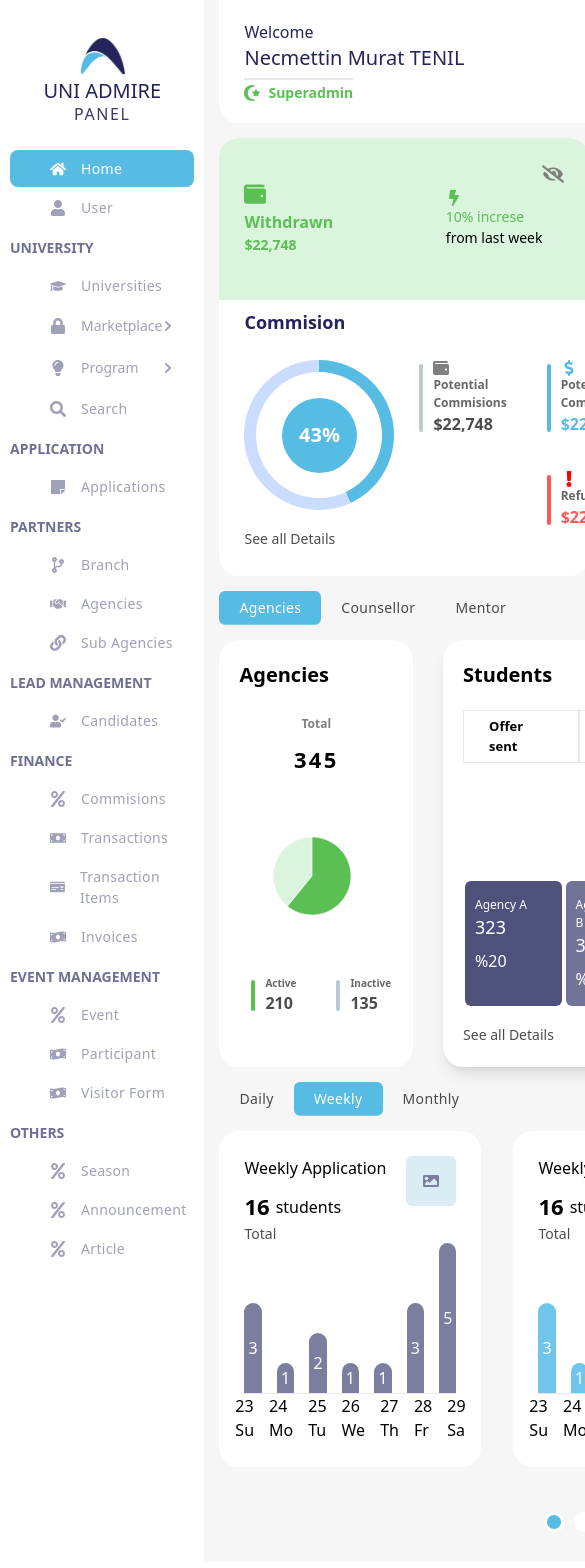
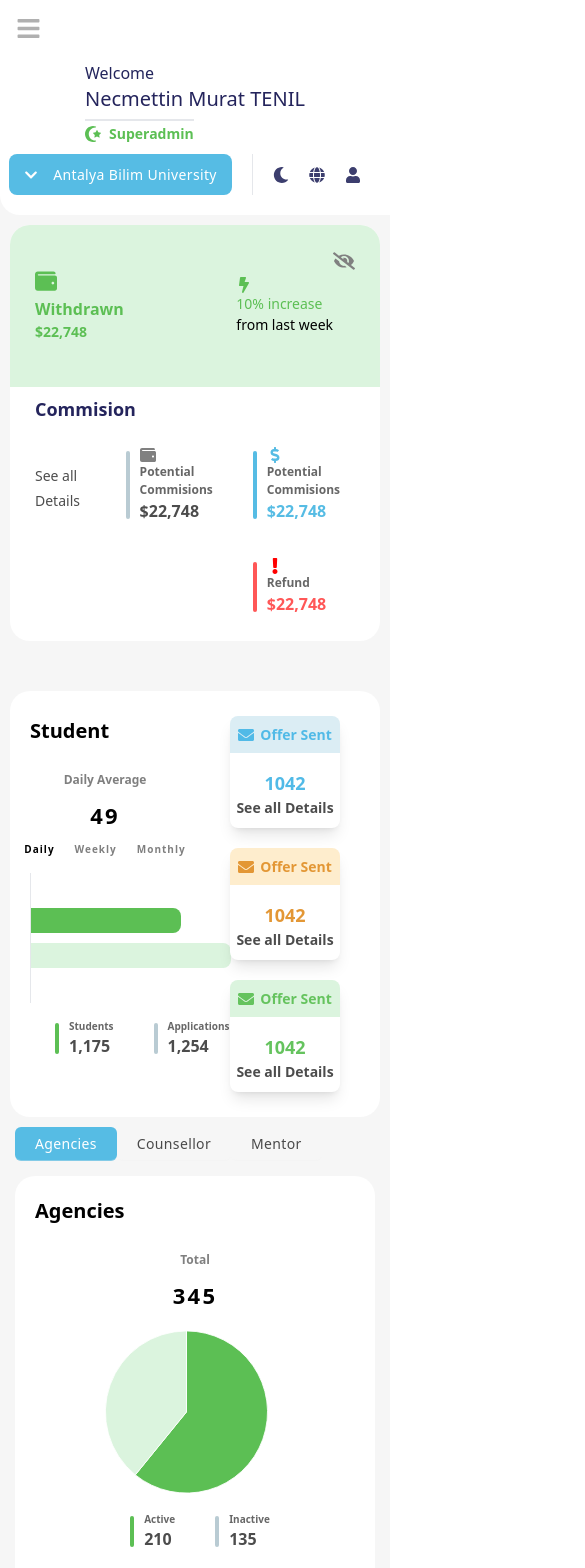
Before and after one commit to VinsDev/task, a React (Create React App) app: page / in a window 390 px wide. Shown: the top 1568 px of the page, 585 px wide, since content can reach past the window. Built offline with nearby package versions, Linux system fonts and the light colour scheme.

Commit message:
update 2

```diff
--- a/src/App.js
+++ b/src/App.js
@@ -3,16 +3,42 @@ import React, { useState } from 'react';
 import Sidebar from './components/Sidebar';
 import DashboardView from './components/Header';
 import { Outlet } from 'react-router-dom';
+import { FaBars } from 'react-icons/fa';
 
 
 function App() {
+  const [sidebarVisible, setSidebarVisible] = useState(false);
+
+  const toggleSidebar = () => {
+    setSidebarVisible(!sidebarVisible);
+  };
+
+  const closeSidebar = () => {
+    setSidebarVisible(false);
+  };
+
   return (
     <div className="flex">
-      <div className='basis-[16%] h-[100vh]'>
+
+
+      {sidebarVisible && (
+        <div className='md:hidden'>
+           <div
+          className="fixed inset-0 bg-white opacity-5 z-40"
+          onClick={closeSidebar}
+        ></div>
+        </div>
+
+      )}
+
+      <div className={`md:w-[16%] h-screen text-white ${sidebarVisible ? 'translate-x-0' : '-translate-x-full'} transform transition-transform duration-300 ease-in-out fixed top-0 left-0 md:static md:translate-x-0 md:flex md:inset-0`}>
         <Sidebar />
       </div>
-      <div className='basis-[84%]'>
-        {/* <DashboardView /> */}
+
+      <div className='md:flex-grow'>
+        <div className='md:hidden pl-4 pt-4'>
+          <FaBars onClick={toggleSidebar} size={25} color='#b0b0b0' />
+        </div>
         <div>
           <Outlet></Outlet>
         </div>
--- a/src/components/Home.js
+++ b/src/components/Home.js
@@ -5,10 +5,10 @@ import { PieChart } from '@mui/x-charts';
 
 const Home = () => {
     return (
-        <div className='min-h-screen bg-[#f6f6f6]'>
-            <div className='ml-[15px] px-[25px] py-[20px] bg-white rounded-bl-[20px]'>
-                <div className='flex justify-between items-center'>
-                    <div>
+        <div className='min-h-screen bg-[#f6f6f6] md:max-w-screen-md lg:max-w-screen-lg xl:max-w-screen-xl mx-auto'>
+            <div className='md:ml-[15px] md:px-[25px] py-[20px] bg-white rounded-bl-[20px]'>
+                <div className='flex flex-col md:flex-row justify-between items-center'>
+                    <div className='mb-[10px] md:mb-0'>
                         <p className='text-[#23255c] text-[16px] leading-[25px] font-normal'>Welcome</p>
                         <p className='text-[#24245c] text-[20px] leading-[25px] font-normal'>Necmettin Murat TENIL</p>
                         <div className='flex items-center justify-center gap-[8px] border-t-[2px] w-fit mt-[8px] pt-[2px]'>
@@ -29,13 +29,13 @@ const Home = () => {
                             <FaUser color='#3c3e6e' />
                         </div>
                     </div>
-
                 </div>
             </div>
+
             <div>
                 <div className='flex'>
-                    <div className='grid grid-cols-2 gap-[30px]'>
-                        <div className='rounded-[20px] bg-white m-[15px]'>
+                    <div className='grid md:grid-cols-2 gap-[30px]'>
+                        <div className='rounded-[20px] bg-white m-[10px]'>
                             <div className='flex justify-between p-[25px] bg-[#dbf4de] rounded-tr-[20px] rounded-tl-[20px]'>
                                 <div className='my-[20px]'>
                                     <FaWallet color='#5cbf54' size={22} />
@@ -46,7 +46,7 @@ const Home = () => {
                                     <div className='flex items-center'>
                                         <div>
                                             <FaBolt color='#5cbf54' />
-                                            <p className='text-[#5cbf54] font-normal text-[14px]'>10% increse</p>
+                                            <p className='text-[#5cbf54] font-normal text-[14px]'>10% increase</p>
                                             <p className='text-grey/[0.7] font-normal text-[14px]'>from last week</p>
                                         </div>
 
@@ -61,7 +61,7 @@ const Home = () => {
                                 <p className='text-[#24245c] text-[18px] leading-[25px] font-bold'>Commision</p>
                                 <div className='flex pt-[25px] justify-between'>
                                     <div className='items-center space-y-4 md:space-y-8 lg:space-y-12'>
-                                        <CircularProgressBar targetValue={43} />
+                                        {/* <CircularProgressBar targetValue={43} /> */}
                                         <p className='text-black/[0.7] text-[14px] leading-[25px] font-normal mt-4'>See all Details</p>
                                     </div>
                                     <div className='flex'>
@@ -97,7 +97,7 @@ const Home = () => {
                                 </div>
                             </div>
                         </div>
-                        <div className='rounded-[20px] bg-white my-[15px] mr-[40px] px-[20px] py-[25px]'>
+                        <div className='rounded-[20px] bg-white m-[10px] px-[20px] py-[25px]'>
                             <div className='grid grid-cols-2 gap-[30px]'>
                                 <div className='space-y-4 md:space-y-8 lg:space-y-12'>
                                     <p className='text-black font-bold text-[20px]'>Student</p>
@@ -177,15 +177,14 @@ const Home = () => {
                             </div>
                         </div>
                     </div>
-                    <div>
-                      <div className='h-[50px] w-[50px] bg-white shadow-lg rounded-[10px] mt-[20px] flex items-center justify-center cursor-pointer'>
-                        <FaBell color='#3c3e6e'/>
+                    <div className='hidden md:inline'>
+                        <div className='h-[50px] w-[50px] bg-white shadow-lg rounded-[10px] mt-[20px] ml-[10px] flex items-center justify-center cursor-pointer'>
+                            <FaBell color='#3c3e6e' />
                         </div>
-                      <div className='h-[50px] w-[50px] bg-[#56bce4] shadow-lg rounded-[10px] mt-[10px] flex items-center justify-center cursor-pointer'>
-                        <FaVolumeUp color='white'/>
+                        <div className='h-[50px] w-[50px] bg-[#56bce4] shadow-lg rounded-[10px] mt-[10px] ml-[10px] flex items-center justify-center cursor-pointer'>
+                            <FaVolumeUp color='white' />
                         </div>
                     </div>
-
                 </div>
 
                 <div className='flex pl-[15px]'>
@@ -199,8 +198,8 @@ const Home = () => {
                         <p className='text-[14px] font-normal text-black/[0.7] tracking-wide'>Mentor</p>
                     </div>
                 </div>
-                <div className='flex'>
-                    <div className='w-[22%] rounded-[20px] bg-white m-[15px] px-[20px] py-[20px]'>
+                <div className='flex flex-col md:flex-row'>
+                    <div className='md:w-[22%] rounded-[20px] bg-white m-[15px] px-[20px] py-[20px]'>
                         <p className='text-black font-bold text-[20px]'>Agencies</p>
                         <div className='flex justify-center items-center mt-[25px]'>
                             <h1 className='text-black/[0.5] text-[12px] font-bold'>Total</h1>
@@ -239,7 +238,7 @@ const Home = () => {
                             </div>
                         </div>
                     </div>
-                    <div className='w-[44%] rounded-[20px] bg-white m-[15px] px-[20px] py-[20px] shadow-lg'>
+                    <div className='md:w-[44%] rounded-[20px] bg-white m-[15px] px-[20px] py-[20px] shadow-lg'>
                         <p className='text-black font-bold text-[20px]'>Students</p>
                         <div className='grid grid-cols-3 pt-[20px]'>
                             <div className='border-[1px] flex items-center justify-center'>
@@ -282,7 +281,7 @@ const Home = () => {
                         </div>
                         <p className='text-black/[0.7] text-[14px] leading-[25px] font-normal mt-4'>See all Details</p>
                     </div>
-                    <div className='w-[22%] rounded-[20px] bg-white m-[15px] px-[20px] py-[20px]'>
+                    <div className='md:w-[22%] rounded-[20px] bg-white m-[15px] px-[20px] py-[20px]'>
                         <p className='text-black font-bold text-[20px]'>Commision</p>
                         <div className='h-[10px] bg-[#ff5353] w-[100%] rounded-br-[5px] rounded-bl-[5px] mt-[10px]'>
 
@@ -330,7 +329,7 @@ const Home = () => {
                         <p className='text-[14px] font-normal text-black/[0.7] tracking-wide'>Monthly</p>
                     </div>
                 </div>
-                <div className='grid grid-cols-3 gap-[2px]'>
+                <div className='grid md:grid-cols-3 gap-2'>
                     <R3cards title="Weekly Application" lightColor="#dbedf4" color="#7c7e9f" />
                     <R3cards title="Weekly Offer Sent" lightColor="#dbedf4" color="#6fc5eb" />
                     <R3cards title="Weekly Acceptance" lightColor="#dbf4de" color="#7bcb75" />
--- a/src/components/Sidebar.js
+++ b/src/components/Sidebar.js
@@ -1,14 +1,14 @@
-import React from 'react'
+import React from 'react';
 import logo from '../assets/logo.png';
 import { FaAppStore, FaChevronRight, FaCodeBranch, FaGraduationCap, FaHandshake, FaHome, FaLanguage, FaLightbulb, FaLink, FaLock, FaMoneyBill, FaMoneyBillWave, FaMoneyCheck, FaPercent, FaSchool, FaSearch, FaStickyNote, FaSubway, FaUser, FaUserCheck } from 'react-icons/fa';
 
 const Sidebar = () => {
   return (
-        <div className='bg-[#FFFFFF] h-screen px-[10px]'>
-            {/* Logo . . . */}
+    <div className='bg-white h-screen px-[10px]'>
+      {/* Logo */}
       <div className='pt-[30px] pb-[20px] items-center justify-center border-b-[1px] border-[#EDEDED]/[0.3]'>
         <div className='flex justify-center relative'>
-                    <img src={logo} alt='' className=' h-[50px] w-[60px] cursor-pointer' />
+          <img src={logo} alt='' className='h-[50px] w-[60px] cursor-pointer' />
         </div>
         <div className='flex justify-center items-center'>
           <h1 className='text-[#24245c] text-[20px] leading-[22px] font-normal cursor-pointer'>UNI ADMIRE</h1>
@@ -46,24 +46,21 @@ const Sidebar = () => {
       <SidebarItem icon={<FaPercent color='#9fa1b8' />} text="Announcement" />
       <SidebarItem icon={<FaPercent color='#9fa1b8' />} text="Article" />
     </div>
-    )
-}
+  );
+};
 
 const SidebarItem = ({ icon, text, active }) => {
-    return active ? (<div className='flex items-center gap-[15px] py-[8px] pl-[40px] bg-[#56bce4] rounded-[8px] my-[2px] cursor-pointer'>
+  return (
+    <div className={`flex items-center gap-[15px] py-[8px] pl-[40px] my-[2px] cursor-pointer ${active ? 'bg-[#56bce4] rounded-[8px]' : ''}`}>
       {icon}
-        <p className='text-[14px] font-normal text-white tracking-wide'>{text}</p>
-    </div>) : (
-        <div className='flex items-center gap-[15px] py-[8px] pl-[40px] my-[2px] cursor-pointer'>
-            {icon}
-            <p className='text-[14px] font-normal text-[#9fa1b8] tracking-wide'>{text}</p>
+      <p className={`text-[14px] font-normal ${active ? 'text-white' : 'text-[#9fa1b8] bg-white'} tracking-wide`}>{text}</p>
     </div>
   );
 };
 
 const SidebarItemWithArrow = ({ icon, text }) => {
   return (
-        <div className='flex items-center justify-between py-[10px]  pl-[40px] pr-[20px] my-[2px] cursor-pointer'>
+    <div className='flex items-center justify-between py-[10px] pl-[40px] pr-[20px] my-[2px] bg-white cursor-pointer'>
       <div className='flex items-center gap-[15px]'>
         {icon}
         <p className='text-[14px] leading-[20px] font-normal text-[#9fa1b8]'>{text}</p>
@@ -79,4 +76,4 @@ const SidebarItemTag = ({ text }) => {
   );
 };
 
-export default Sidebar
+export default Sidebar;
--- a/tailwind.config.js
+++ b/tailwind.config.js
@@ -2,7 +2,9 @@
 module.exports = {
   content: ["./src/**/*.{html,js}"],
   theme: {
-    extend: {},
+    extend: {
+      textColor: ['responsive', 'hover', 'focus', 'group-hover'],
+    },
   },
   plugins: [],
 }
```
Lines whose indentation alone changed are shown as unchanged.
